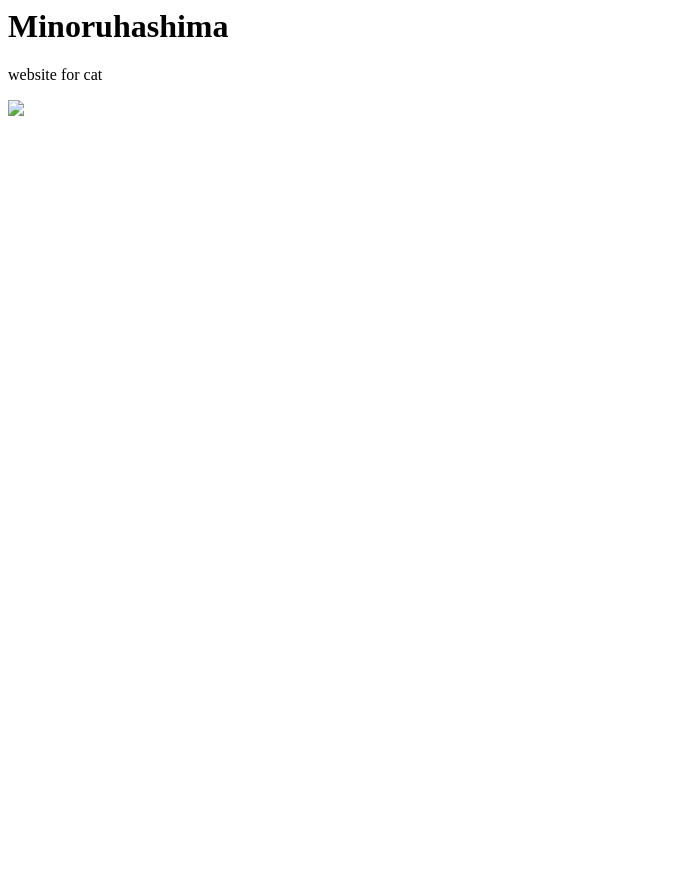
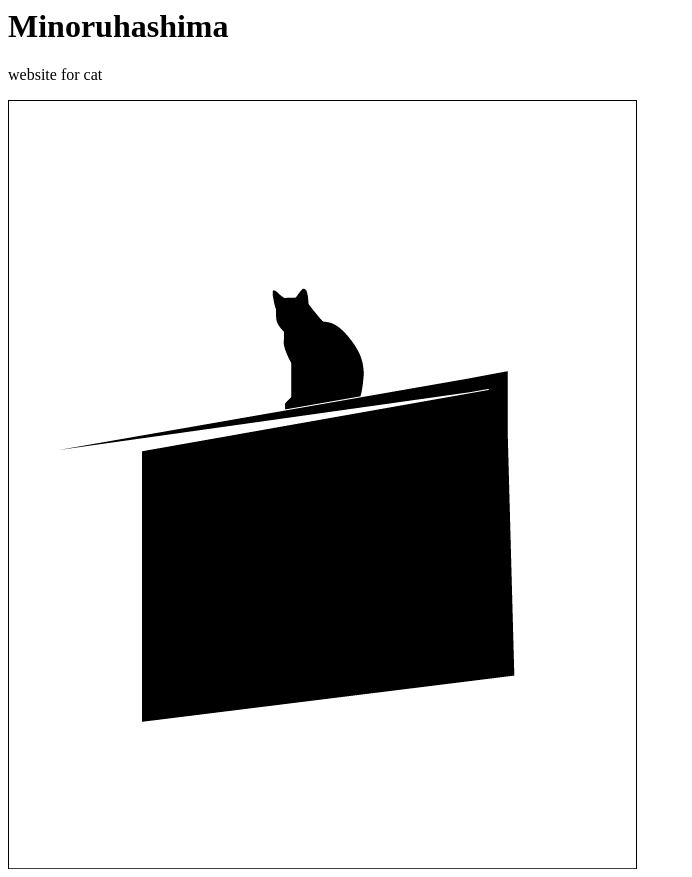
Before and after one commit to MinoruHashima/MinoruHashima.github.io, a plain HTML site: page index.html in a window 1280 px wide. Shown: the whole page, without its empty margins (0-692 px from the left). Before the commit the page ends 800 px from the top, so only its background shows below. Drawn offline with Linux system fonts and the light colour scheme.

Commit message:
Update index.html

```diff
--- a/index.html
+++ b/index.html
@@ -3,6 +3,6 @@
 <body>
   <h1>Minoruhashima</h1>
   <p>website for cat</p>
-  <img src="./img/cat.png"/>
+  <img src="/cat.png"/>
 </body>
 </html>
```
